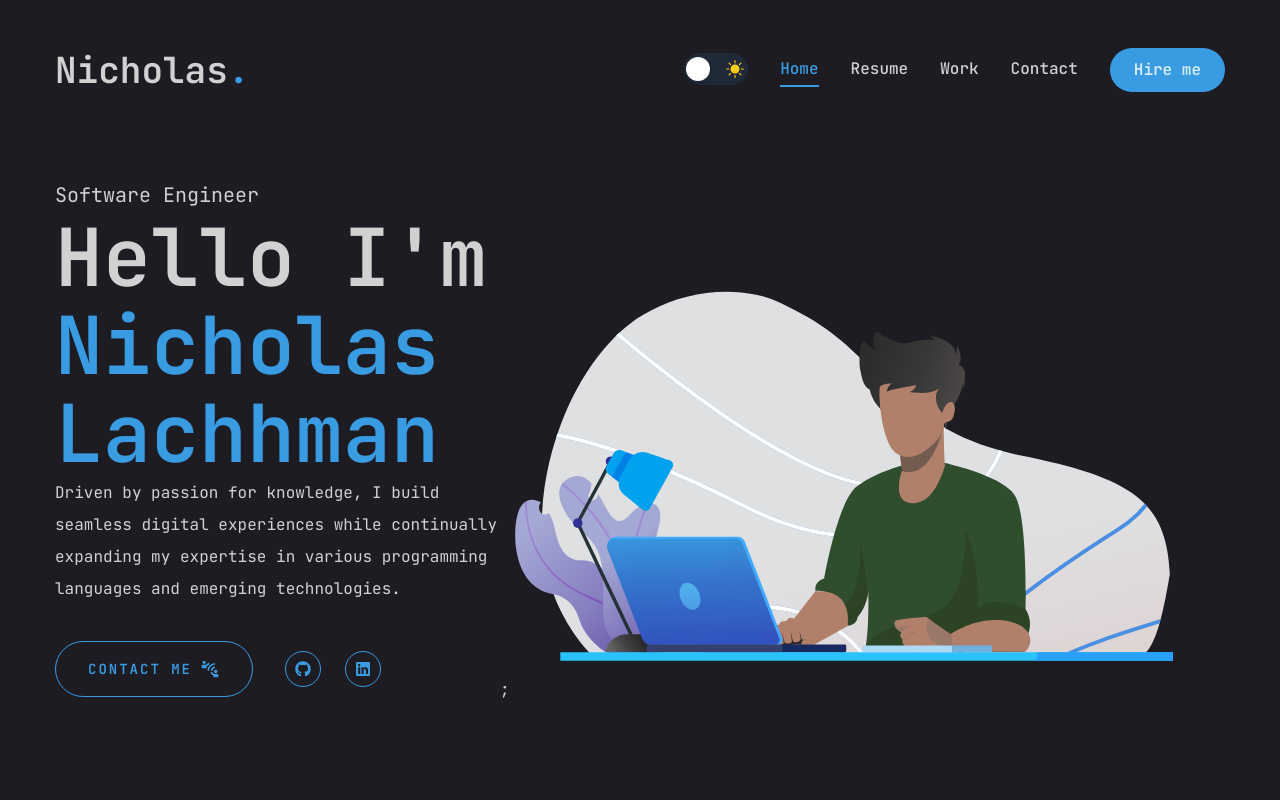
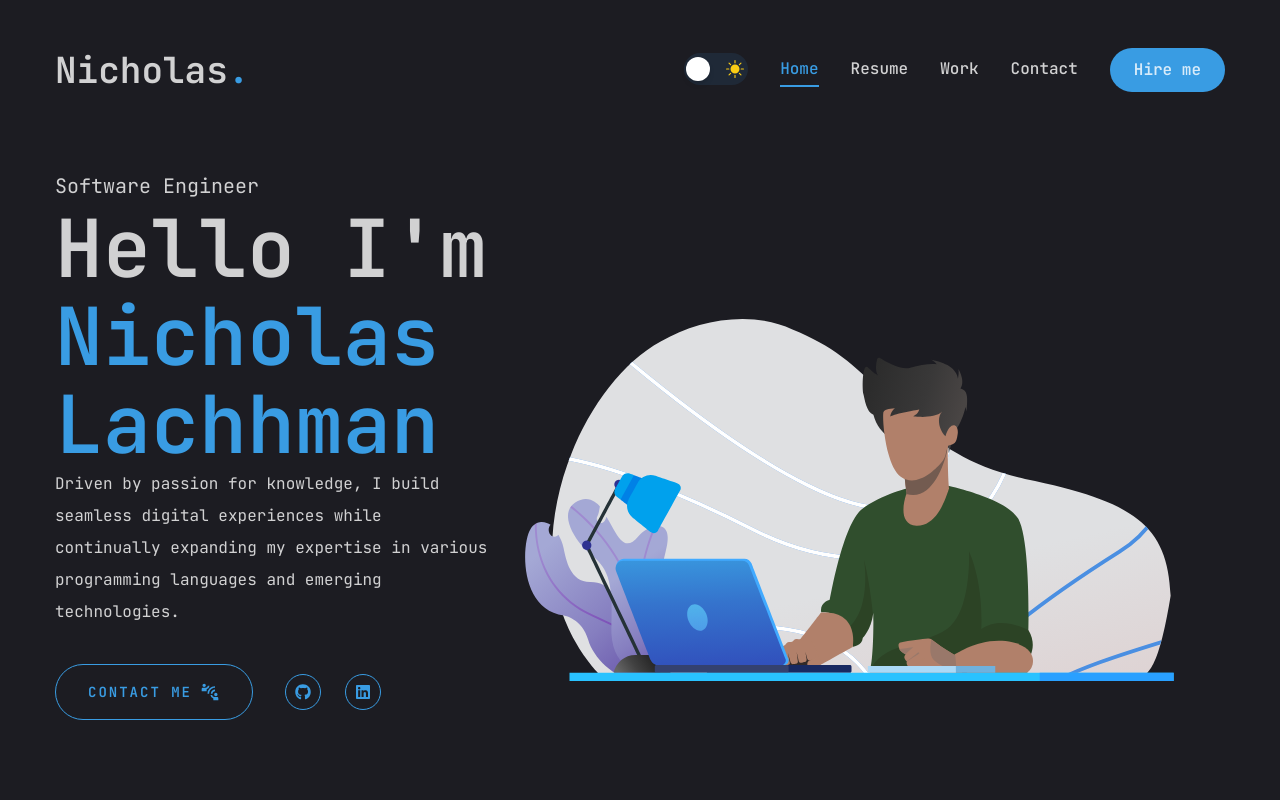
Before and after one commit to NicholasL1/portfolio, a Next.js app: page / in a window 1280 px wide. Shown: the top 800 px of the page. Built offline with nearby package versions, Linux system fonts and the light colour scheme.

Commit message:
Modified code structure by breaking out landing page elements, added animations

```diff
--- a/app/globals.css
+++ b/app/globals.css
@@ -19,3 +19,9 @@
     @apply text-[20px] xl:text-[24px] leading-[1.1] font-semibold
   }
 }
+
+@layer utilities {
+  .paused {
+    animation-play-state: paused;
+  }
+}
--- a/app/page.jsx
+++ b/app/page.jsx
@@ -1,103 +1,31 @@
 "use client";
 
-import { motion } from "framer-motion";
-
 // Components
-import { Button } from "@/components/ui/button";
+import LandingPage from "@/components/LandingPage";
+import Interact from "@/components/ui/interact";
 import Coder from "@/components/ui/coder";
-import Social from "@/components/ui/Social";
-
-import { MdConnectWithoutContact } from "react-icons/md";
-import { splitStringUsingRegex } from "@/lib/utils";
-
-const intro = "Hello I'm";
-const name = "Nicholas Lachhman";
-const description =
-  "Driven by passion for knowledge, I build seamless digital experiences while continually expanding my expertise in various programming languages and emerging technologies.";
-
-const charVariants = {
-  hidden: { opacity: 0 },
-  reveal: { opacity: 1 },
-};
+import { Skills } from "@/components/ui/skills";
 
 const Home = () => {
-  const introChars = splitStringUsingRegex(intro);
-  const nameChars = splitStringUsingRegex(name);
-  const descChars = splitStringUsingRegex(description);
-
   return (
     <section className="h-full">
       <div className="container mx-auto h-full">
         <div className="flex flex-col xl:flex-row items-center justify-between xl:pt-8 xl:pb-24">
           {/* text */}
-          <div className="text-center xl:text-left inline-block">
-            <motion.span className="text-xl">Software Engineer</motion.span>
-            <motion.h1
-              className="h1"
-              initial="hidden"
-              whileInView="reveal"
-              transition={{ staggerChildren: 0.1 }}
-            >
-              {introChars.map((char) => (
-                <motion.span
-                  key={char}
-                  transition={{ duration: 0.25 }}
-                  variants={charVariants}
-                >
-                  {char}
-                </motion.span>
-              ))}{" "}
-              <br />{" "}
-              <span className="text-accent">
-                {nameChars.map((char) => (
-                  <motion.span
-                    key={char}
-                    transition={{ duration: 0.5 }}
-                    variants={charVariants}
-                  >
-                    {char}
-                  </motion.span>
-                ))}
-              </span>
-            </motion.h1>
-            <motion.p
-              className="max-w-[500px] mb-9"
-              initial="hidden"
-              whileInView="reveal"
-              transition={{ staggerChildren: 0.015 }}
-            >
-              {descChars.map((char) => (
-                <motion.span
-                  key={char}
-                  transition={{ duration: 0.35 }}
-                  variants={charVariants}
-                >
-                  {char}
-                </motion.span>
-              ))}
-            </motion.p>
+          <div className="text-center xl:text-left order-2 xl:order-none">
+            {/* Landing page text */}
+            <LandingPage />
             {/* btn and socials */}
-            <div className="flex flex-col xl:flex-row items-center gap-8">
-              <Button
-                variant="outline"
-                size="lg"
-                className="uppercase flex items-center gap-2 border border-accent"
-              >
-                <span>Contact Me</span>
-                <MdConnectWithoutContact className="text-xl" />
-              </Button>
-              <div className="mb-0 xl:mb-0">
-                <Social
-                  containerStyles="flex gap-6"
-                  iconStyles="w-9 h-9 border border-accent rounded-full flex justify-center items-center text-accent text-base hover:bg-accent hover:text-primary hover:transition-all duration-500"
-                />
-              </div>
-            </div>
+            <Interact />
           </div>
-          <div>
-            {/* Animation */}
+          <div className="order-1 xl:order-none mb-8 xl:mb-0 xl:ml-4">
+            {/* Animated img */}
             <Coder />
           </div>
+        </div>
+        <div>
+          {/* Skills rotating carousel */}
+          <Skills />
         </div>
       </div>
     </section>
--- /dev/null
+++ b/components/LandingPage.jsx
@@ -0,0 +1,74 @@
+import { motion } from "framer-motion";
+import { splitStringUsingRegex } from "@/lib/utils";
+
+const intro = "Hello I'm";
+const name = "Nicholas Lachhman";
+const description =
+  "Driven by passion for knowledge, I build seamless digital experiences while continually expanding my expertise in various programming languages and emerging technologies.";
+
+const charVariants = {
+  hidden: { opacity: 0 },
+  reveal: { opacity: 1 },
+};
+
+const LandingPage = () => {
+  const introChars = splitStringUsingRegex(intro);
+  const nameChars = splitStringUsingRegex(name);
+  const descChars = splitStringUsingRegex(description);
+
+  return (
+    <div>
+      <motion.span
+        className="text-xl"
+        initial={{ opacity: 0 }}
+        animate={{
+          opacity: 1,
+          transition: { delay: 0, duration: 0.4, ease: "easeIn" },
+        }}
+      >
+        Software Engineer
+      </motion.span>
+      <motion.h1
+        className="h1"
+        initial="hidden"
+        whileInView="reveal"
+        transition={{ staggerChildren: 0.05 }}
+      >
+        {introChars.map((char) => (
+          <motion.span key={char} variants={charVariants}>
+            {char}
+          </motion.span>
+        ))}{" "}
+        <br />{" "}
+        <span className="text-accent">
+          {nameChars.map((char) => (
+            <motion.span key={char} variants={charVariants}>
+              {char}
+            </motion.span>
+          ))}
+        </span>
+      </motion.h1>
+      <motion.p
+        className="max-w-[500px] mb-9"
+        whileInView="reveal"
+        initial={{ opacity: 0 }}
+        animate={{
+          opacity: 1,
+          transition: { delay: 1.6, duration: 0.8, ease: "easeIn" },
+        }}
+      >
+        {descChars.map((char) => (
+          <motion.span
+            key={char}
+            transition={{ duration: 0.35 }}
+            variants={charVariants}
+          >
+            {char}
+          </motion.span>
+        ))}
+      </motion.p>
+    </div>
+  );
+};
+
+export default LandingPage;
--- a/components/ui/coder.jsx
+++ b/components/ui/coder.jsx
@@ -1,3 +1,5 @@
+"use client";
+
 import { motion } from "framer-motion";
 import { useContext, useState, useEffect } from "react";
 import Lottie from "lottie-react";
@@ -23,10 +25,15 @@ const Coder = () => {
         initial={{ opacity: 0 }}
         animate={{
           opacity: 1,
-          transition: { delay: 2, duration: 0.4, ease: "easeIn" },
+          transition: { delay: 1.3, duration: 0.8, ease: "easeInOut" },
         }}
       >
-        <Lottie key={key} animationData={codingBoy} loop={true} />;
+        <Lottie
+          key={key}
+          animationData={codingBoy}
+          loop={true}
+          className="object-contain"
+        />
       </motion.div>
     </div>
   );
--- /dev/null
+++ b/components/ui/interact.jsx
@@ -0,0 +1,37 @@
+// components
+import { motion } from "framer-motion";
+
+import { Button } from "@/components/ui/button";
+import Social from "@/components/ui/social";
+
+import { MdConnectWithoutContact } from "react-icons/md";
+
+const Interact = () => {
+  return (
+    <motion.div
+      initial={{ opacity: 0 }}
+      animate={{
+        opacity: 1,
+        transition: { delay: 1.75, duration: 0.25, ease: "easeIn" },
+      }}
+      className="flex flex-col xl:flex-row items-center gap-8"
+    >
+      <Button
+        variant="outline"
+        size="lg"
+        className="uppercase flex items-center gap-2 border border-accent"
+      >
+        <span>Contact Me</span>
+        <MdConnectWithoutContact className="text-xl" />
+      </Button>
+      <div className="mb-8 xl:mb-0">
+        <Social
+          containerStyles="flex gap-6"
+          iconStyles="w-9 h-9 border border-accent rounded-full flex justify-center items-center text-accent text-base hover:bg-accent hover:text-primary hover:transition-all duration-500"
+        />
+      </div>
+    </motion.div>
+  );
+};
+
+export default Interact;
--- a/tailwind.config.js
+++ b/tailwind.config.js
@@ -41,10 +41,15 @@ module.exports = {
           from: { height: "var(--radix-accordion-content-height)" },
           to: { height: "0" },
         },
+        "loop-scroll": {
+          from: { transform: "translateX(0)" },
+          to: { transform: "translateX(-100%)" },
+        },
       },
       animation: {
         "accordion-down": "accordion-down 0.2s ease-out",
         "accordion-up": "accordion-up 0.2s ease-out",
+        "loop-scroll": "loop-scroll 50s linear infinite",
       },
     },
   },
```
